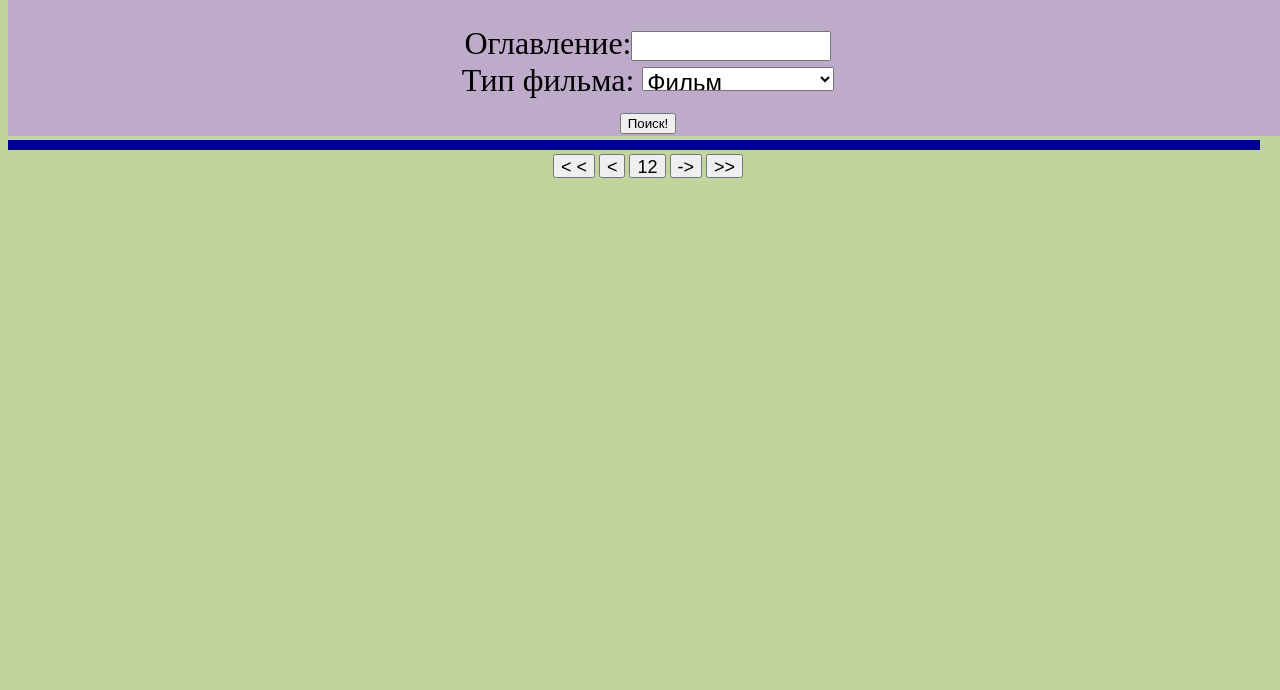
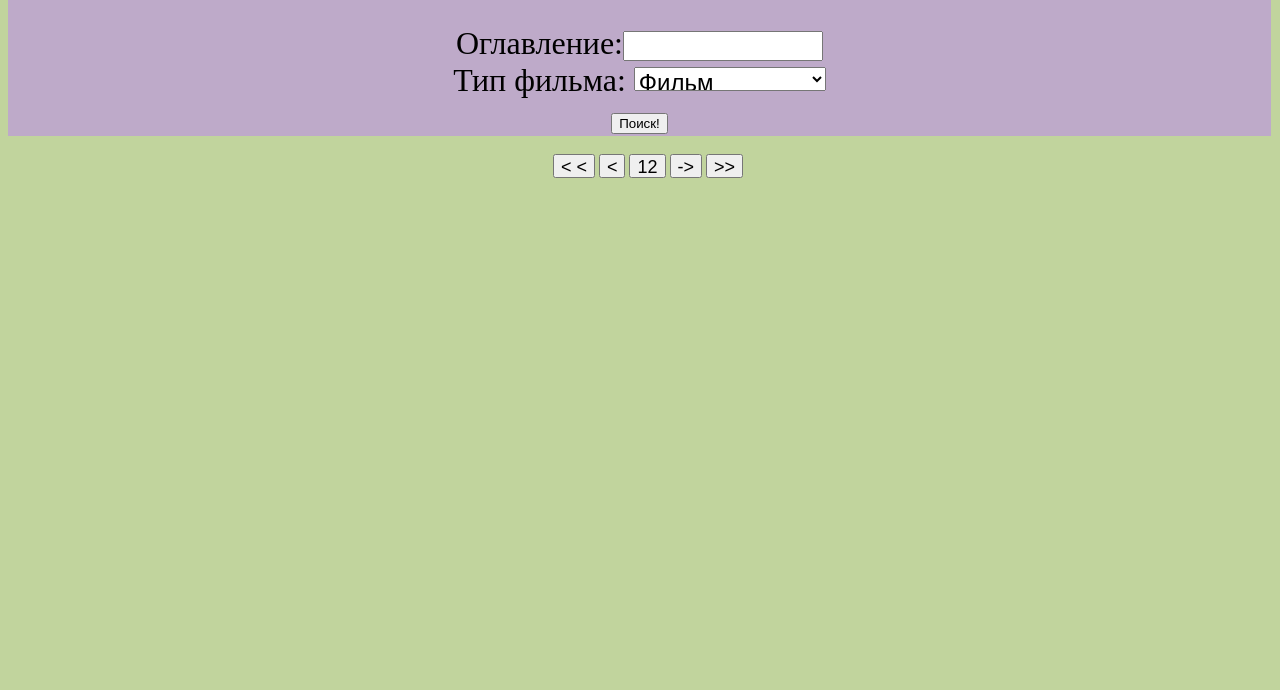
Before and after one commit to GAZUY/Proekt-GAZUY, a website built with Vite: page kino.html in a window 1280 px wide. Shown: the part 110-800 px from the top of the page. Built offline with nearby package versions, Linux system fonts and the light colour scheme.

Commit message:
src/kino.css

```diff
--- a/src/kino.css
+++ b/src/kino.css
@@ -26,6 +26,7 @@ button:hover, #search:hover, .X:hover {
     width: 20vw;
     height: auto;
     min-height: 100vh; */
+    margin-right: 17px;
     font-size: xx-large;
     background-color: rgb(190, 170, 201);
     text-align: center;
@@ -37,10 +38,11 @@ button:hover, #search:hover, .X:hover {
   }
   .showingEverything {
     /* position: relative; */
+    margin-right: 17px;
      display: inline-block;
     background-color: rgb(105, 94, 110);
-    border: 5px solid darkblue;
-    width: 97vw;
+    /* border: 5px solid darkblue; */
+    /* width: 97vw; */
     /* margin: auto;
     margin-right: 0vh;
     width: 78vw;
```
